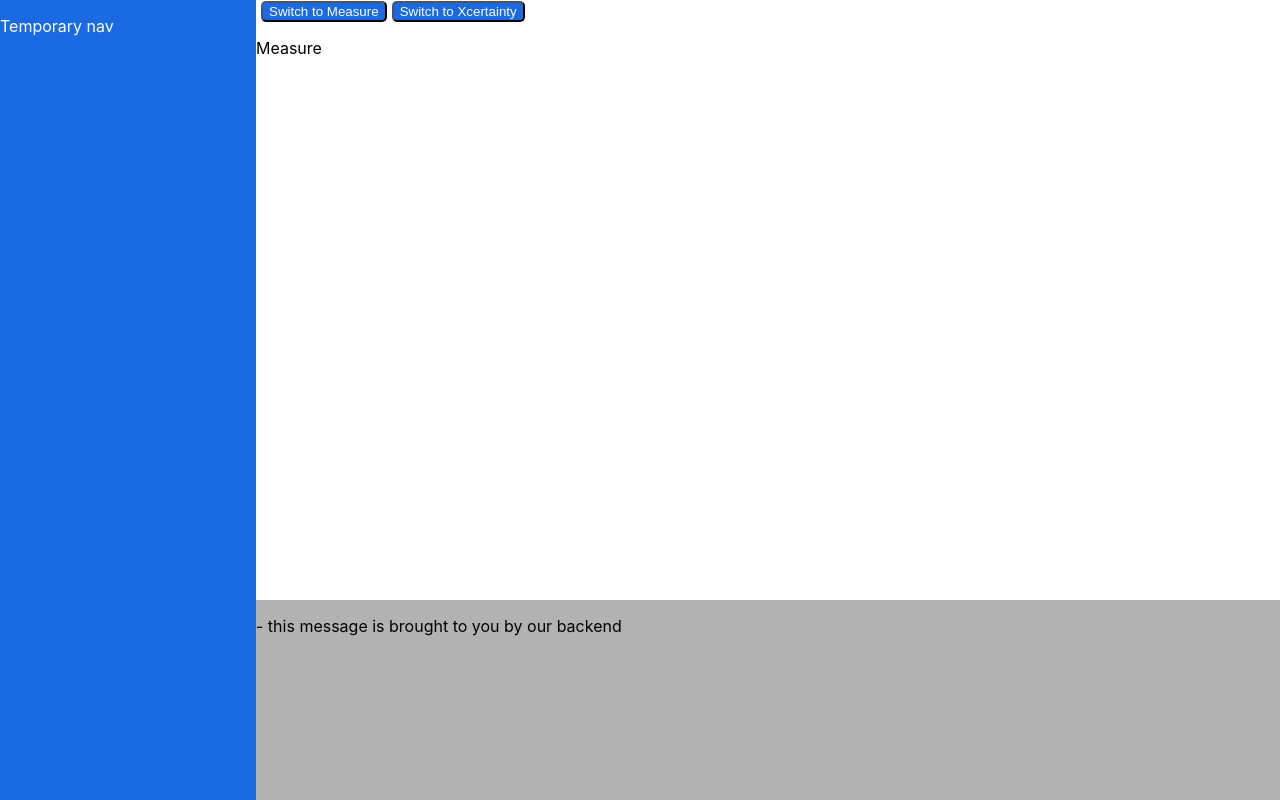
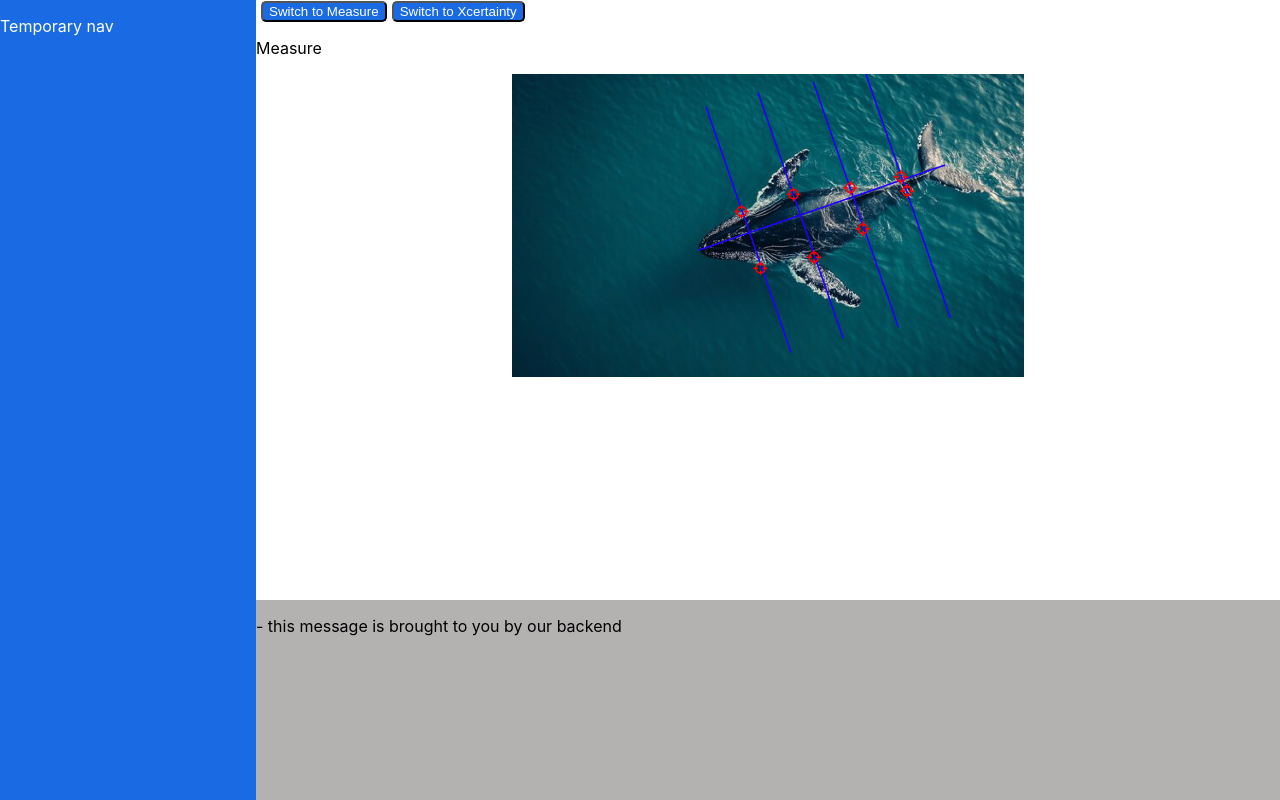
Before and after one commit to alanqiao6/whale_scale, a React (Create React App) app in the folder whale_scale/frontend/: page / in a window 1280 px wide. Built offline with nearby package versions, Linux system fonts and the light colour scheme; no server answers.

Commit message:
added in temporary images for spring 2 presentation

```diff
--- a/whale_scale/frontend/src/Measure/Measure.css
+++ b/whale_scale/frontend/src/Measure/Measure.css
@@ -14,3 +14,12 @@
     border-radius: 5px;
     margin-left: 5px;
 }
+
+.whale-image{
+  width: 50%;
+  height: auto;
+  display: block;    /* Makes the image behave like a block element */
+
+  margin-left: auto; /* Centers the image horizontally */
+  margin-right: auto; /* Centers the image horizontally */
+}
--- a/whale_scale/frontend/src/Measure/Measure.js
+++ b/whale_scale/frontend/src/Measure/Measure.js
@@ -1,5 +1,6 @@
 import './Measure.css';
 import React from 'react';
+import whaleDrawing from '../Images/whale_drawing.png';
 
 const Measure = ({ toggleToXcertainty, toggleToMeasure}) => {
     return (
@@ -7,6 +8,7 @@ const Measure = ({ toggleToXcertainty, toggleToMeasure}) => {
             <button className="toggle" onClick={toggleToMeasure}>Switch to Measure</button>
             <button className="toggle" onClick={toggleToXcertainty}>Switch to Xcertainty</button>
             <p>Measure</p>
+            <img src={whaleDrawing} alt="Whale Drawing" className="whale-image" />
         </div>
     );
 }
--- a/whale_scale/frontend/src/Xcertainty/Xcertainty.css
+++ b/whale_scale/frontend/src/Xcertainty/Xcertainty.css
@@ -14,3 +14,11 @@
   border-radius: 5px;
   margin-left: 5px;
 }
+
+.xcert-image{
+  width: 50%;
+  height: auto;
+  display: block;    /* Makes the image behave like a block element */
+  margin-left: auto; /* Centers the image horizontally */
+  margin-right: auto; /* Centers the image horizontally */
+}
--- a/whale_scale/frontend/src/Xcertainty/Xcertainty.js
+++ b/whale_scale/frontend/src/Xcertainty/Xcertainty.js
@@ -1,5 +1,7 @@
 import './Xcertainty.css';
 import React from 'react';
+import XcertDrawing from '../Images/xcertainty_placeholder.png';
+
 
 const Xcertainty = ({toggleToXcertainty, toggleToMeasure}) => {
     return (
@@ -7,6 +9,7 @@ const Xcertainty = ({toggleToXcertainty, toggleToMeasure}) => {
             <button className="toggle" onClick={toggleToMeasure}>Switch to Measure</button>
             <button className="toggle" onClick={toggleToXcertainty}>Switch to Xcertainty</button>
             <p>Xcertainty</p>
+            <img src={XcertDrawing} alt="Temporary Xcertainty" className="xcert-image" />
         </div>
     );
 }
```
Also changed, not shown: whale_scale/frontend/src/Images/whale_drawing.png (added), whale_scale/frontend/src/Images/xcertainty_placeholder.png (added).
